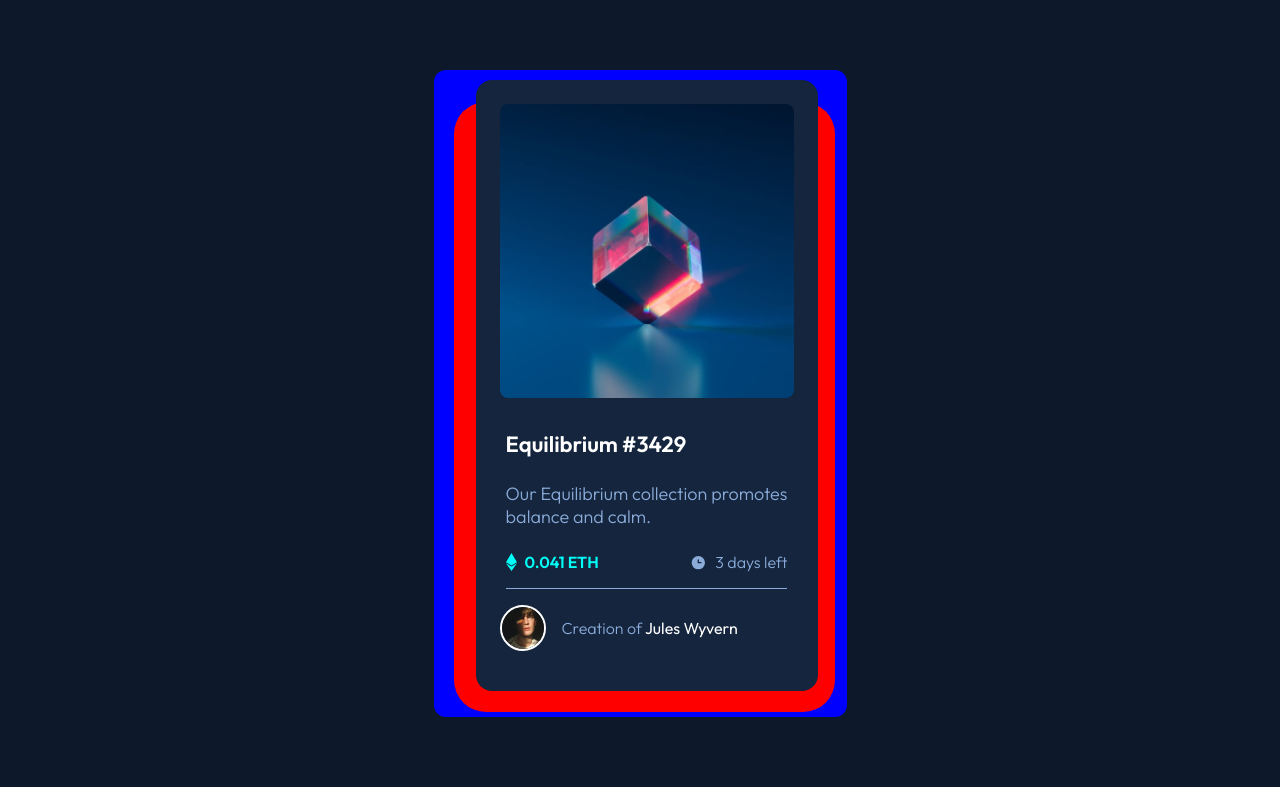
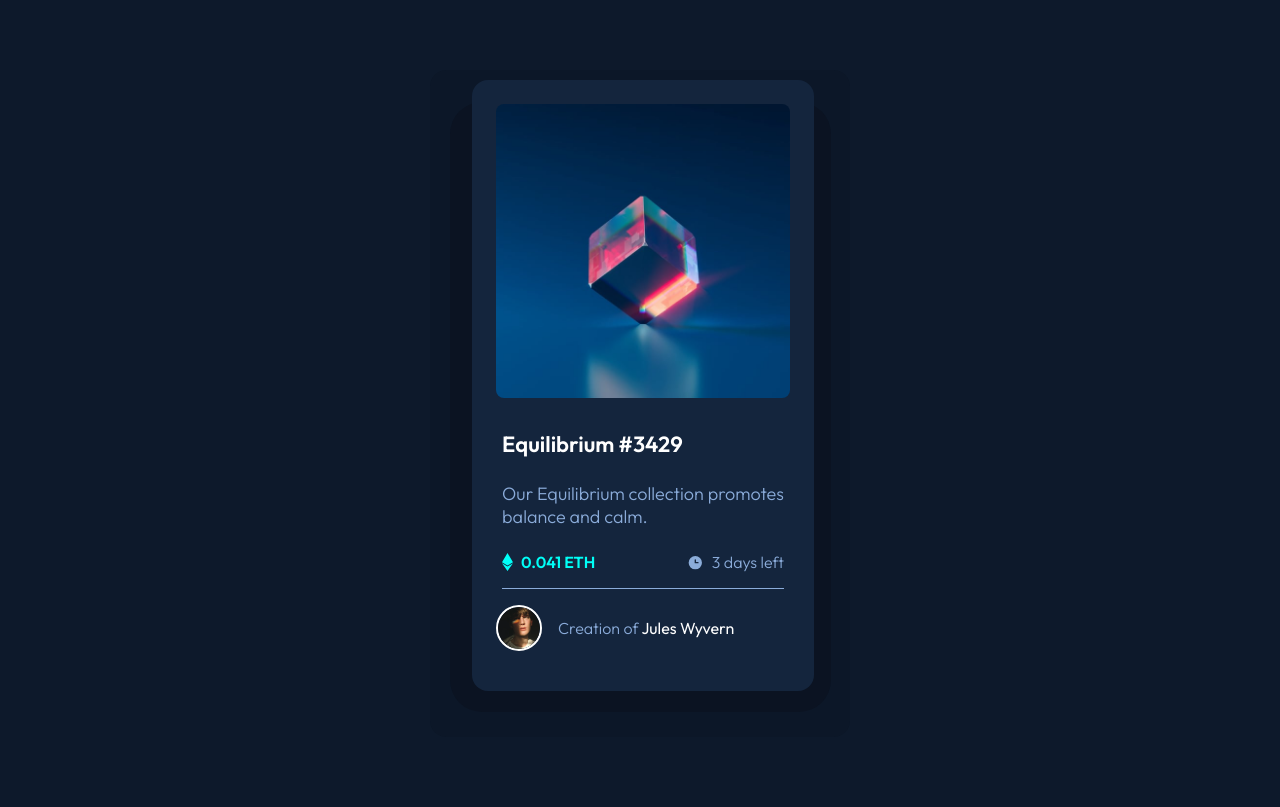
Before and after one commit to eliseuSousa/nft-preview-card-component, a plain HTML site: page index.html in a window 1280 px wide. Drawn offline with Linux system fonts and the light colour scheme.

Commit message:
Add background color aos containers

```diff
--- a/assets/css/style.css
+++ b/assets/css/style.css
@@ -6,17 +6,17 @@ main {
 }
 
 div.container-superior {
-  background: blue;
-  width: 413px;
-  height: 647px;
+  background: hsl(217deg 49% 8% / 24%);
+  width: 420px;
+  height: 667px;
   padding: 32px;
   margin: 70px;
   position: relative;
-  border-radius: 12px;
+  border-radius: 16px;
 }
 
 div.container-inferior {
-  background: red;
+  background: hsl(217deg 49% 8% / 60%);
   padding-left: 20px;
   padding-right: 20px;
   padding-bottom: 20px;
```
